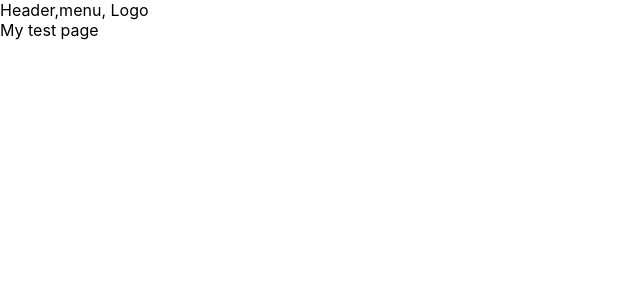
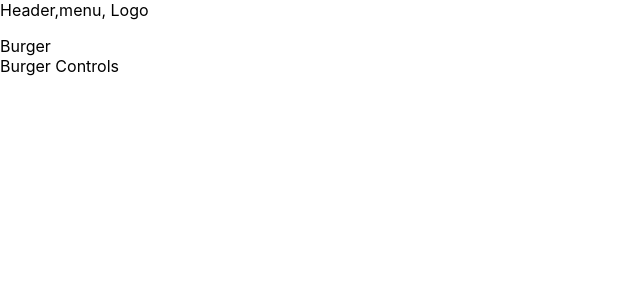
Before and after one commit to iranimij/my-burger, a React (Create React App) app: page / in a window 1280 px wide. Shown: the top 300 px of the page, without its empty margins (0-640 px from the left). Built offline with nearby package versions, Linux system fonts and the light colour scheme.

Commit message:
adding structures.

```diff
--- a/src/App.js
+++ b/src/App.js
@@ -1,11 +1,13 @@
+import React from 'react';
 import './App.css';
 import Layout from './components/Layout/layout';
+import BurgerBuilder from "./containers/BurgerBuilder/BurgerBuilder";
 
 function App() {
   return (
     <div>
       <Layout>
-          My test page
+          <BurgerBuilder />
       </Layout>
     </div>
   );
--- a/src/components/Layout/layout.js
+++ b/src/components/Layout/layout.js
@@ -1,12 +1,13 @@
 import React from 'react';
 import Aux from '../../hoc/auxiliary';
+import classes from './layout.module.css';
 
 const layout = (props) => (
     <Aux>
-        <div>Header,menu, Logo</div>
-        <body>
+        <div className={classes.Content}>Header,menu, Logo</div>
+        <main>
         {props.children}
-        </body>
+        </main>
     </Aux>
 );
 
--- /dev/null
+++ b/src/components/Layout/layout.module.css
@@ -0,0 +1,3 @@
+.Content {
+    margin-bottom: 16px;
+}
--- /dev/null
+++ b/src/containers/BurgerBuilder/BurgerBuilder.js
@@ -0,0 +1,13 @@
+import React from 'react';
+import Aux from '../../hoc/auxiliary';
+
+const BurgerBuilder = (props) => {
+  return (
+      <Aux>
+          <div>Burger</div>
+          <div>Burger Controls</div>
+      </Aux>
+  );
+};
+
+export default BurgerBuilder;
```
